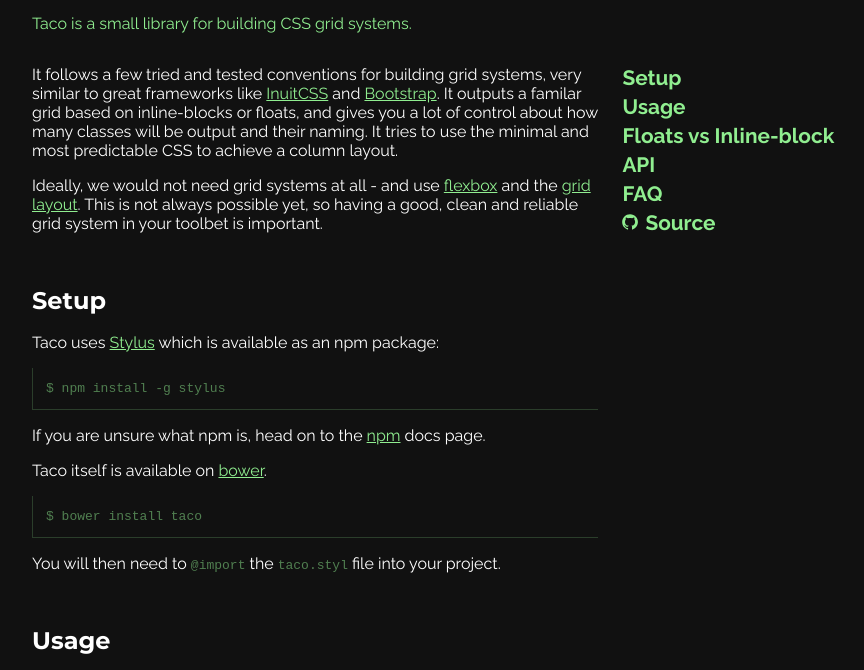
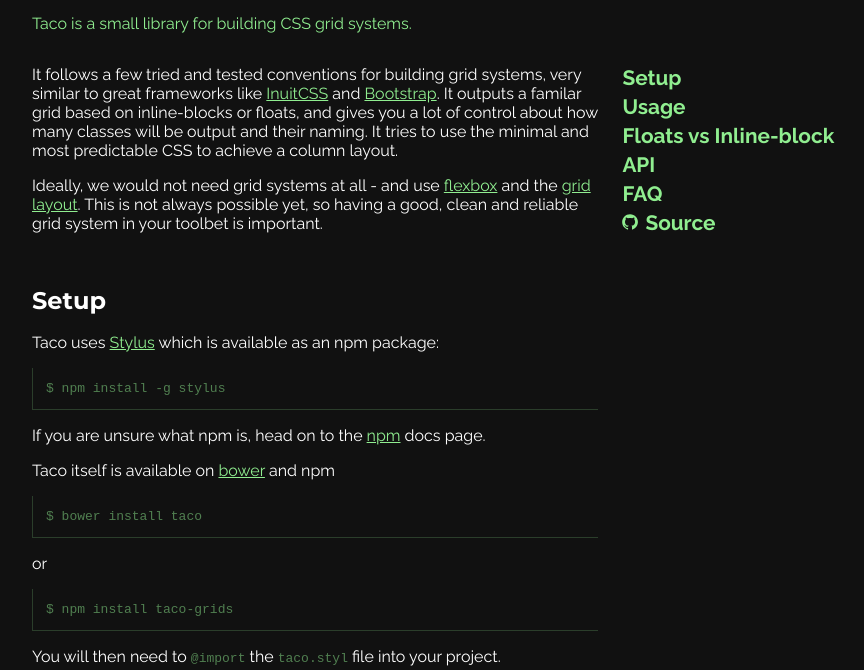
Before and after one commit to dpiatek/taco, a website: page index.html in a window 1280 px wide. Shown: the part 109-779 px from the top of the page, without its empty margins (128-992 px from the left). Drawn offline with Linux system fonts and the light colour scheme.

Commit message:
Add npm install instructions

```diff
--- a/index.html
+++ b/index.html
@@ -38,9 +38,13 @@
 
           <p>If you are unsure what npm is, head on to the <a href="https://docs.npmjs.com/">npm</a> docs page.</p>
 
-          <p>Taco itself is available on <a href="http://bower.io/">bower</a>.</p>
+          <p>Taco itself is available on <a href="http://bower.io/">bower</a> and npm</p>
 
           <pre>$ bower install taco</pre>
+
+          <p>or</p>
+
+          <pre>$ npm install taco-grids</pre>
 
           <p>You will then need to <code>@import</code> the <code>taco.styl</code> file into your project.</p>
         </section>
```
